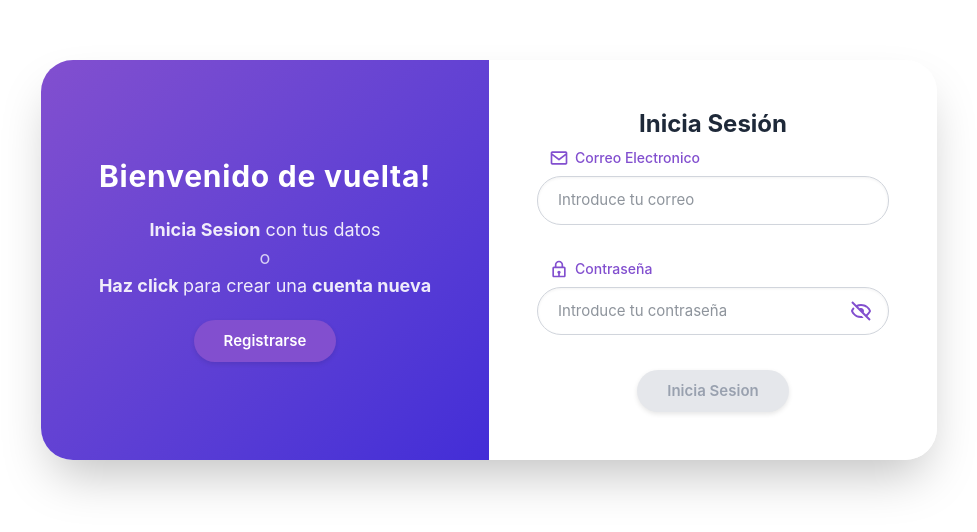
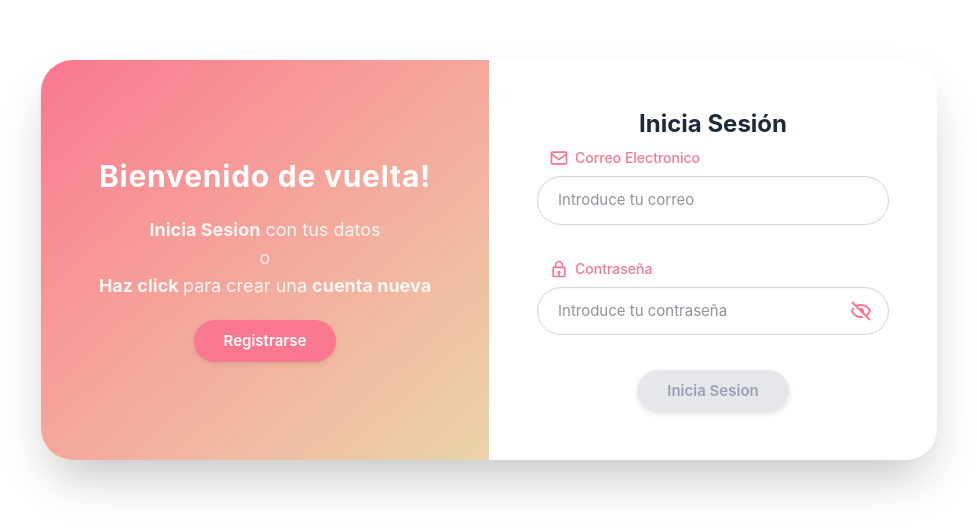
Before and after one commit to DanielMartinezowo/login-react, a React (Vite) app: page / in a window 1280 px wide. Shown: the part 140-672 px from the top of the page, without its empty margins (151-1128 px from the left). Built offline with nearby package versions, Linux system fonts and the light colour scheme.

Commit message:
[refactor] change ui pallette colors

```diff
--- a/src/auth/DashBoardView.tsx
+++ b/src/auth/DashBoardView.tsx
@@ -6,17 +6,13 @@ import { useAuth } from './services/authContextToken';
 
 export function DashboardView() {
   const { loggedUser, logout } = useAuth();
-  const { user, isLoading } = useUsers();
+  const { user } = useUsers();
   return (
-    <div className='min-h-screen bg-gray-50 flex flex-col items-center'>
+    <div className='min-h-screen bg-ui-bg flex flex-col items-center'>
       <Header logoText='Siticl' badgeText='Panel Usuarios' user={loggedUser} onLogout={logout} />
-      <main className='grow p-9 '>
-        <h1 className='text-2xl  font-bold mb-6 text-gray-700'>Usuarios en sistema</h1>
-        {isLoading ? (
-          <div className='text-gray-200 font-medium'>Cargando usuarios</div>
-        ) : (
-          <UserTable users={user} />
-        )}
+      <main className='bg-white rounded-2xl shadow-sm border border-gray-100 grow p-10 mt-4 mb-4'>
+        <h1 className='text-2xl  font-bold mb-6 text-ui-text'>Usuarios en sistema</h1>
+        <UserTable users={user} />
       </main>
       <Footer />
     </div>
--- a/src/auth/LogingForm.tsx
+++ b/src/auth/LogingForm.tsx
@@ -16,7 +16,7 @@ export function LoginForm({ loginView, onLoginSuccess }: loginProps) {
     <section className='w-full max-w-4xl bg-white rounded-4xl shadow-2xl overflow-hidden flex flex-col md:flex-row min-h-100'>
       <aside
         className='w-full md:w-1/2 bg-linear-to-br
-       from-primary to-secundary text-white
+       from-primary to-accent text-white
       p-5 flex flex-col justify-center items-center text-center'
       >
         <div className='mb-5'>
--- a/src/auth/RegisterForm.tsx
+++ b/src/auth/RegisterForm.tsx
@@ -20,7 +20,7 @@ export function RegisterForm({ registerView }: registerProps) {
     <section className='container-form login w-full max-w-4xl bg-white rounded-3xl shadow-2xl overflow-hidden flex flex-col md:flex-row min-h-100'>
       <aside
         className='information w-full md:w-1/2 bg-linear-to-br
-       from-primary to-indigo-700 text-white
+       from-primary to-accent text-white
       p-5 flex flex-col justify-center items-center text-center'
       >
         <div className='mb-5'>
--- a/src/components/Footer.tsx
+++ b/src/components/Footer.tsx
@@ -18,13 +18,13 @@ export function Footer({ companyName = 'Siticl', version = 'v1.1.1' }: FooterPro
           <span>Programa de intern</span>
         </div>
         <div className='flex items-center space-x-6'>
-          <span className='text-xs font-semibold text-gray-600 bg-white px-2 py-0.5 rounded-full hover:bg-primary-hover hover:text-gray-900 cursor-pointer transition-colors duration-200'>
+          <span className='text-xs font-semibold text-ui-muted bg-white px-2 py-0.5 rounded-full hover:bg-primary-hover hover:text-ui-text cursor-pointer transition-colors duration-200'>
             Soporte
           </span>
-          <span className='text-xs font-semibold text-gray-600 bg-white px-2 py-0.5 rounded-full hover:bg-primary-hover hover:text-gray-900 cursor-pointer transition-colors duration-200'>
+          <span className='text-xs font-semibold text-ui-muted bg-white px-2 py-0.5 rounded-full hover:bg-primary-hover hover:text-ui-text cursor-pointer transition-colors duration-200'>
             Privacidad
           </span>
-          <span className='text-xs font-semibold text-gray-600 bg-white px-2 py-0.5 rounded-full'>
+          <span className='text-xs font-semibold text-ui-muted bg-white px-2 py-0.5 rounded-full'>
             {version}
           </span>
         </div>
--- a/src/components/Header.tsx
+++ b/src/components/Header.tsx
@@ -16,7 +16,7 @@ export function Header({ user, onLogout, logoText, badgeText }: headerProps) {
           <span className='text-xl font-bold  bg-linear-to-r from-blue-600 to-indigo-600 bg-clip-text text-transparent'>
             {logoText}
           </span>
-          <span className='text-xs font-semibold text-gray-600 bg-gray-100 px-2 py-0.5 rounded-full'>
+          <span className='text-xs font-semibold text-ui-muted bg-gray-100 px-2 py-0.5 rounded-full'>
             {badgeText}
           </span>
         </div>
--- a/src/components/Table.tsx
+++ b/src/components/Table.tsx
@@ -31,7 +31,7 @@ export function GenericTable<T>({ data, columns, rowKey }: GenericTableProps<T>)
               {columns.map((column, index) => (
                 <td
                   key={index}
-                  className='py-3 px-4 text-sm text-gray-500 font-medium border-x border-gray-300'
+                  className='py-4 px-4 text-sm text-ui-text font-medium border-x border-gray-300'
                 >
                   {String(item[column.accessor])}
                 </td>
--- a/src/components/UserDropDownMenu.tsx
+++ b/src/components/UserDropDownMenu.tsx
@@ -18,9 +18,9 @@ export function UserMenu({ user, onLogout }: UserMenuProps) {
     <div className='relative' ref={menuRef}>
       <button
         onClick={() => setIsOpen(!isOpen)}
-        className='flex items-center justify-center w-9 h-9 rounded-full hover:bg-blue-200 border border-blue-200 transition-colors active:scale-95 focus:animate-pulse focus:outline-none focus:ring-2 focus:ring-blue-500 focus:ring-offset-2'
+        className='flex items-center justify-center w-9 h-9 rounded-full hover:bg-ui-bg border border-primary transition-colors active:scale-95 focus:animate-pulse focus:outline-none focus:ring-2 focus:ring-accent focus:ring-offset-2'
       >
-        <span className='text-sm font-bold text-primary'>{initial}</span>
+        <span className='text-sm font-bold text-ui-text'>{initial}</span>
       </button>
 
       <div
@@ -32,15 +32,15 @@ export function UserMenu({ user, onLogout }: UserMenuProps) {
             : 'opacity-0 scale-95 -translate-y-2 pointer-events-none'
         )}
       >
-        <div className='p-5 flex flex-col items-center border-b bg-blue-600/25 border-gray-100'>
-          <div className='w-14 h-14 pb-1 rounded-full bg-blue-50 text-4xl font-bold text-blue-400 flex items-center justify-center'>
-            <span className='text-3xl font-bold text-blue-600'>{initial}</span>
+        <div className='p-5 flex flex-col items-center border-b bg-secondary border-gray-100'>
+          <div className='w-14 h-14 pb-1 rounded-full bg-accent text-4xl font-bold flex items-center justify-center'>
+            <span className='text-3xl font-bold text-ui-text'>{initial}</span>
           </div>
-          <p className='text-sm px-4 mt-1.5 font-semibold text-gray-800 truncate text-left flex items-center space-x-1.5'>
+          <p className='text-sm px-4 mt-1.5 font-semibold text-ui-text truncate text-left flex items-center space-x-1.5'>
             <IconUserHeader />
             <span>{user.name}</span>
           </p>
-          <p className='text-xs text-gray-500 truncate text-left flex items-center space-x-1.5'>
+          <p className='text-xs text-ui-text truncate text-left flex items-center space-x-1.5'>
             <IconEmail />
             <span>{user.email}</span>
           </p>
--- a/src/index.css
+++ b/src/index.css
@@ -1,15 +1,22 @@
 @import 'tailwindcss';
 
 @theme {
-  --color-primary: #824fcf;
-  --color-secundary: #432dd7;
-  --color-text: #6a06ff;
-  --color-primary-hover: #cf4f9c;
+  /* Colores de Marca (Fresa) */
+  --color-primary: #f9778f;
+  --color-primary-hover: #e0536d;
+  --color-secondary: #fab0c1;
+  --color-secondary-hover: #fbd6e5;
+  --color-accent: #e9d4a9;
 
-  --color-success: #6fbf7384;
-  --color-success-dark: #134616;
+  /* Neutros Cálidos (Crema, Chocolate y Café) */
+  --color-ui-bg: #feeff4;
+  --color-ui-text: #3a2226;
+  --color-ui-muted: #8c7477;
 
-  --color-error: #c065659d;
-  --color-error-full: #f44336;
-  --color-error-dark: #621919;
+  /* Estados Semánticos Integrados (Verde Pistacho y Rojo Cereza) */
+  --color-success: #60b682;
+  --color-success-dark: #3b7a54;
+
+  --color-error: #e55353;
+  --color-error-dark: #a82d2d;
 }
```
